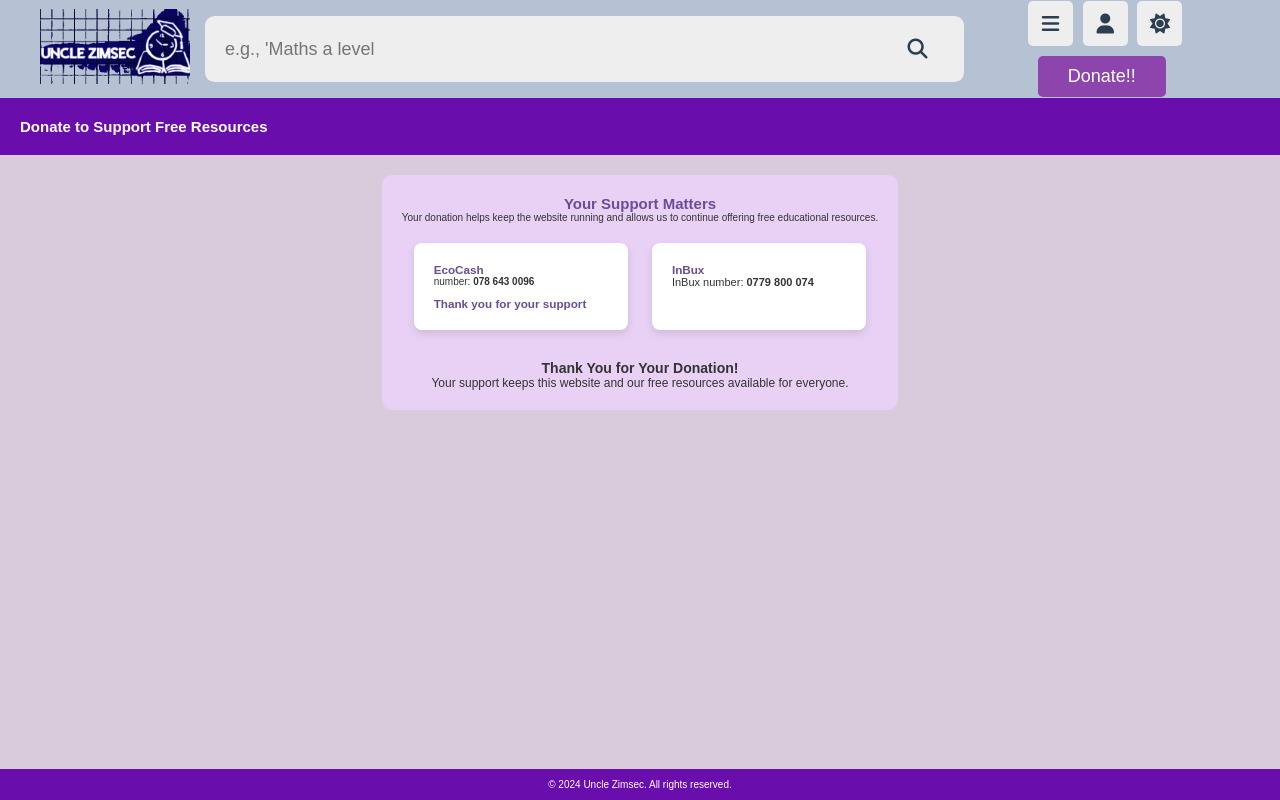
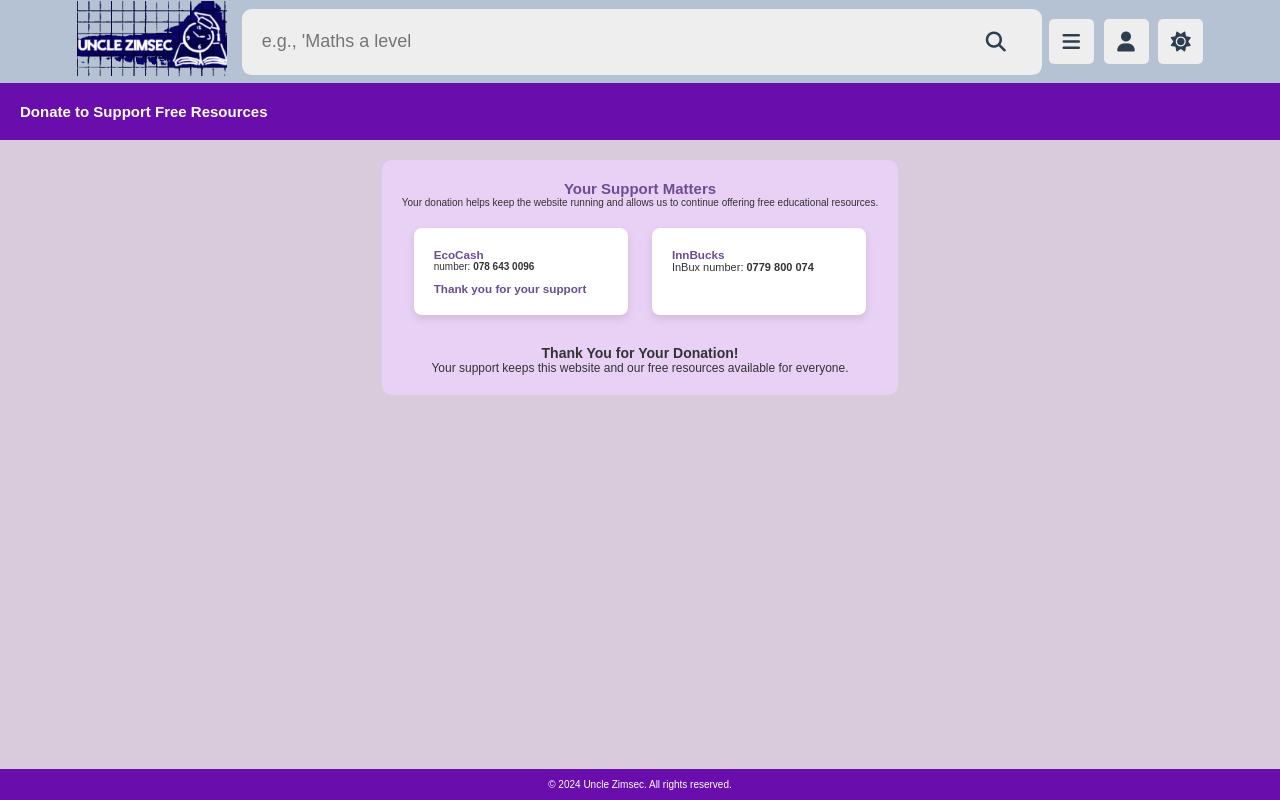
Before and after one commit to UncleZimsec/download_Zimsec_Papers_notes_material_free, a plain HTML site: page donate.html in a window 1280 px wide. Drawn offline with Linux system fonts and the light colour scheme.

Commit message:
Update donate.html

```diff
--- a/donate.html
+++ b/donate.html
@@ -39,7 +39,6 @@
                   <div id="search-btn" class="fas fa-search"></div>
                   <div id="user-btn" class="fas fa-user"></div>
                   <div id="toggle-btn" class="fas fa-sun"></div>
-                  <a href="donate.html" class="inline-btn">donate!!</a>
 
                </div>
 
@@ -89,7 +88,7 @@
            </div>
 
             <div class="payment-method">
-                <h3>InBux</h3>
+                <h3> InnBucks</h3>
                 <p> InBux number: <strong>0779 800 074</strong></p>
 
             <h3> </h3>
```
